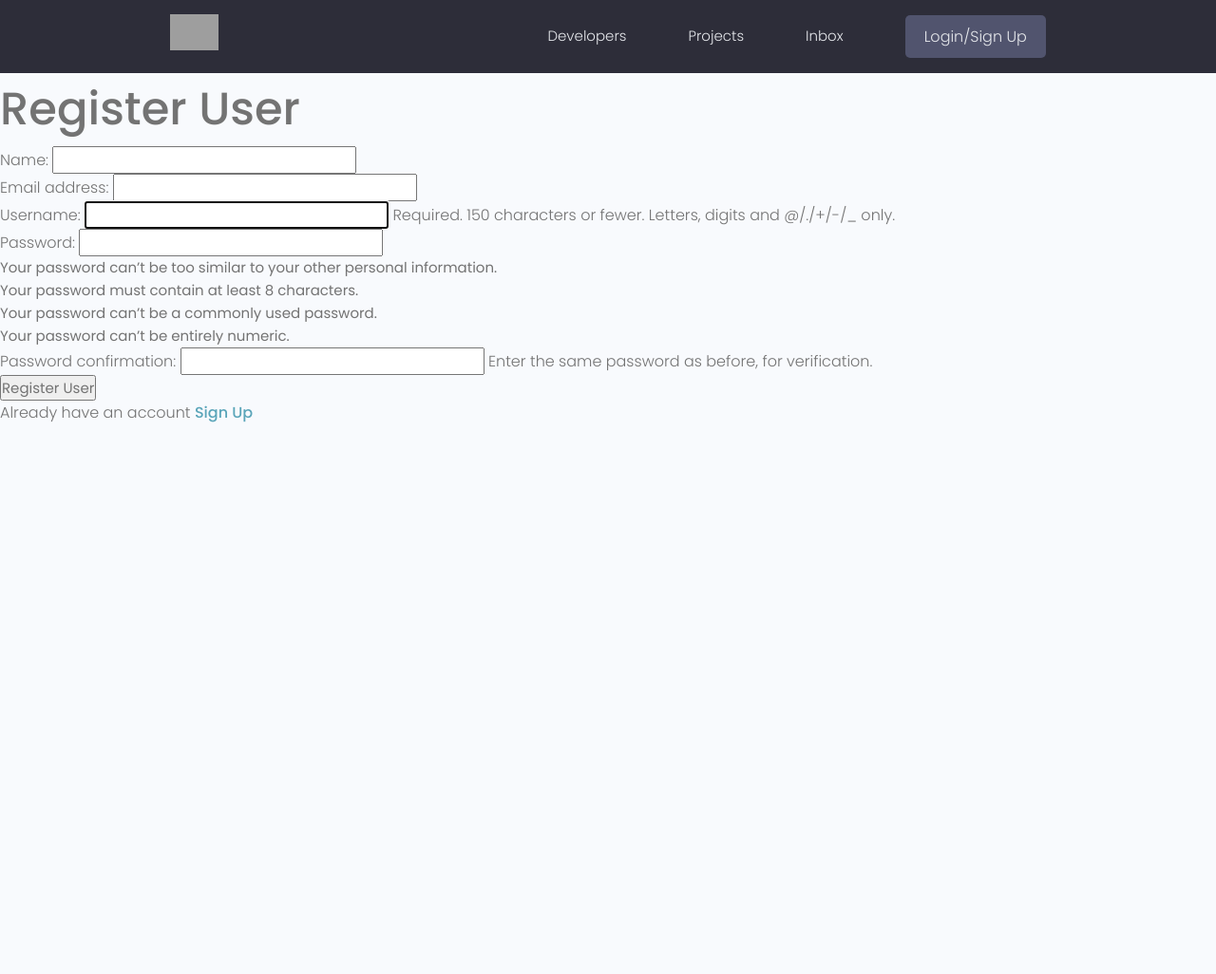
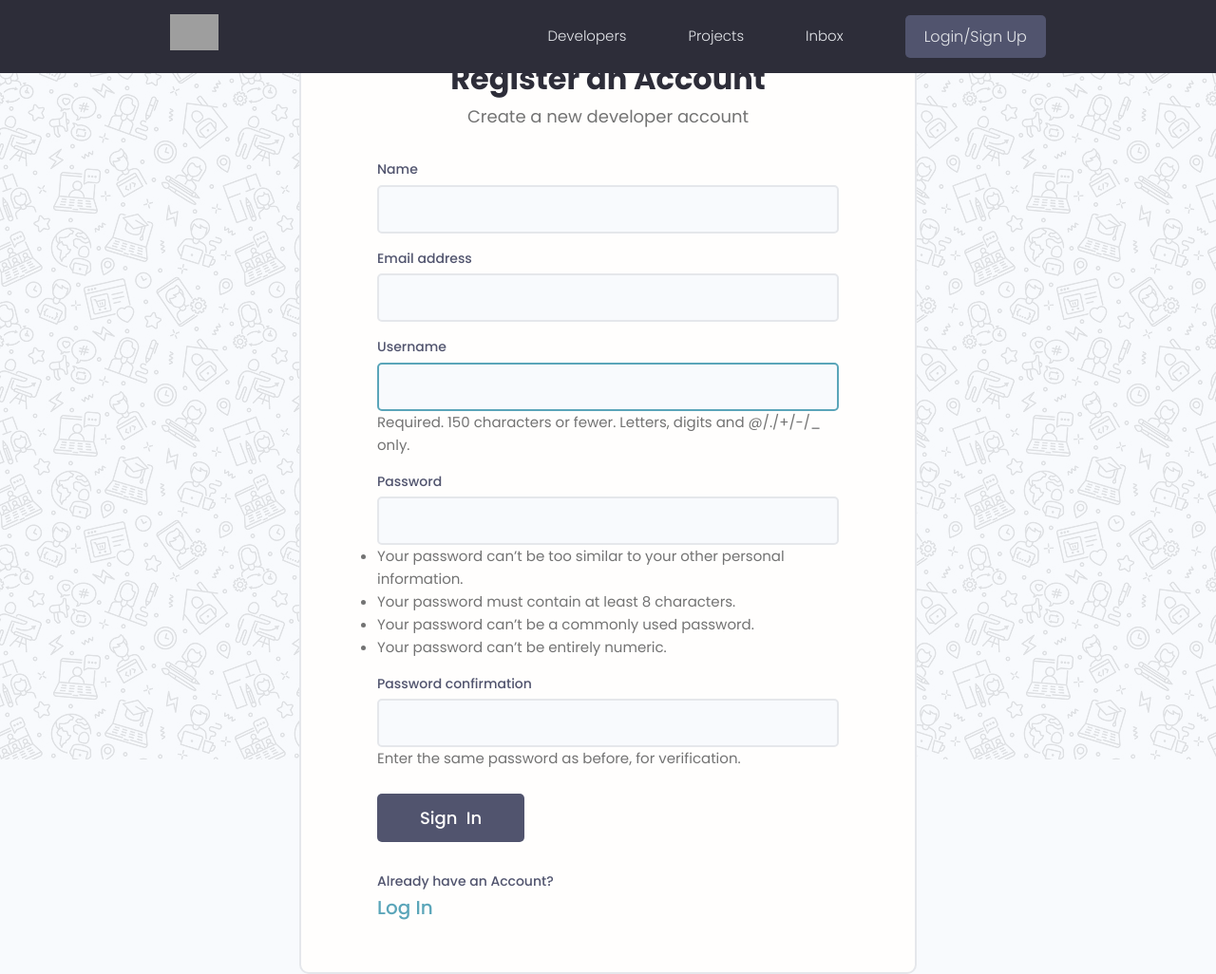
Before and after one commit to safaet/devsearch, a Django app: page /register/ in a window 1280 px wide. Shown: the whole page at 95% size. Before the commit the page ends 445 px from the top, so only its background shows below. Run offline with Django 4.2, Linux system fonts and the light colour scheme; some libraries are stand-ins or nearby versions; grey boxes are pictures that could not be loaded.

Commit message:
Styling Login_Register Page

```diff
--- a/static/uikit/app.js
+++ b/static/uikit/app.js
@@ -2,3 +2,14 @@
 document.addEventListener('DOMContentLoaded', function () {
   hljs.highlightAll();
 });
+
+
+let alertWrapper = document.querySelector('.alert')
+let alertClose = document.querySelector('.alert__close')
+
+if(alertWrapper) {
+  console.log('Alert Wrapper cliked')
+  alertClose.addEventListener('click', () =>
+     alertWrapper.style.display = 'none'
+     )
+}
--- a/templates/main.html
+++ b/templates/main.html
@@ -23,17 +23,32 @@
 <body>
     {% include 'navbar.html' %}
 
-    {% if messages %}
+    <!-- {% if messages %}
     <ul class="messages">
         {% for message in messages %}
         <li{% if message.tags %} class="{{message.tags}}" {% endif %}>{{ message }}</li>
            {% endfor %}
     </ul>
+    {% endif %} -->
+
+    {% if messages %}
+
+    {% for message in messages %}
+        <div class="alert alert--{{message.tags}}">
+          <p class="alert__message">{{message}}</p>
+          <button class="alert_close">x</button>
+        </div>
+
+    {% endfor %}
+
     {% endif %}
+
+
 
     {% block content %}
 
     {% endblock content %}
 
 </body>
+<script src="{% static 'uikit/app.js' %}" ></script>
 </html>
--- a/users/forms.py
+++ b/users/forms.py
@@ -9,3 +9,10 @@ class CustomUserCreationForm(UserCreationForm):
         labels = {
             'first_name': 'Name',
         }
+
+
+    def __init__(self, *args, **kwargs):
+        super(CustomUserCreationForm, self).__init__(*args, **kwargs)
+
+        for name, field in self.fields.items():
+            field.widget.attrs.update({'class': 'input'})
--- a/users/templates/users/login_register.html
+++ b/users/templates/users/login_register.html
@@ -1,29 +1,109 @@
 {% extends 'main.html' %}
-
+{% load static %}
 {% block content %}
 
 
 {% if page == 'register' %}
 
-<h1>Register User</h1>
 
-<form method="POST" action="{% url 'register' %}">
- {% csrf_token %}
-  {{form.as_p}}
- <input type="submit" value="Register User" />
-</form>
+<div class="auth">
+  <div class="card">
+    <div class="auth__header text-center">
+      <a href="/">
+        <img src="{% static 'images/icon.svg' %}" alt="icon" />
+      </a>
+      <h3>Register an Account</h3>
+      <p>Create a new developer account</p>
+    </div>
 
-<p>Already have an account <a href="{% url 'login' %}">Sign Up</a></p>
+    <form amethod="POST" action="{% url 'register' %}" class="form auth__form">
+      {% csrf_token %}
+
+      {% for field in form %}
+      <div class="form__field">
+        <label for="formInput#text">{{field.label}}</label>
+        {{field}}
+
+        {% if field.help_text %}
+        <small>{{field.help_text}}</small>
+        {% endif %}
+
+        {% for error in field.errors %}
+        <p style="color: red;">{{error}}</p>
+        {% endfor %}
+
+
+      </div>
+
+      {% endfor %}
+
+      <div class="auth__actions">
+        <input class="btn btn--sub btn--lg" type="submit" value="Sign  In" />
+      </div>
+    </form>
+    <div class="auth__alternative">
+      <p>Already have an Account?</p>
+      <a href="{% url 'login' %}">Log In</a>
+    </div>
+  </div>
+</div>
+
+
 
 {% else %}
-<form action="{% url 'login' %}" method="POST">
-    {% csrf_token %}
-    <input type="text" name="username" placeholder="Username"/>
-    <input type="password" name="password" placeholder="Enter password"/>
-    <input type="submit" value="login" />
 
-    <p>Don't have an account <a href="{% url 'register' %}">Sign Up</a></p>
-</form>
+<div class="auth">
+
+    <div class="card">
+
+      <div class="auth__header text-center">
+        <a href="/">
+          <img src="{% static 'images/icon.svg' %}" alt="icon" />
+        </a>
+        <h3>Account Login</h3>
+        <p>Hello Developer, Welcome Back!</p>
+      </div>
+
+      <form action="{% url 'login' %}" method="POST" class="form auth__form">
+        {% csrf_token %}
+        <!-- Input:Username -->
+        <div class="form__field">
+          <label for="formInput#text">Username: </label>
+          <input
+            class="input input--text"
+            id="formInput#text"
+            type="text"
+            name="username"
+            placeholder="Enter your username..."
+          />
+        </div>
+
+        <!-- Input:Password -->
+        <div class="form__field">
+          <label for="formInput#password">Password: </label>
+          <input
+            class="input input--password"
+            id="formInput#passowrd"
+            type="password"
+            name="password"
+            placeholder="••••••••"
+          />
+        </div>
+        <div class="auth__actions">
+          <input class="btn btn--sub btn--lg" type="submit" value="Log In" />
+          <a href="forgetpassword.html">Forget Password?</a>
+        </div>
+      </form>
+
+      <div class="auth__alternative">
+        <p>Don’t have an Account?</p>
+        <a href="{% url 'register' %}">Sign Up</a>
+      </div>
+    </div>
+  </div>
+
+
+
 {% endif %}
 
 
--- a/users/views.py
+++ b/users/views.py
@@ -36,7 +36,7 @@ def loginUser(request):
 
 def logoutUser(request):
     logout(request)
-    messages.error(request, 'User was logged out!')
+    messages.info(request, 'User was logged out!')
     return redirect('login')
 
 def registerUser(request):
@@ -56,7 +56,8 @@ def registerUser(request):
             return redirect('profiles')
 
         else:
-            messages.success(request, 'An error has occurred during registration')
+            messages.success(
+                request, 'An error has occurred during registration')
 
 
     context = {'page': page, 'form': form}
```
Also changed, not shown: templates/login.html (added, +58 -0 lines), templates/signup.html (added, +91 -0 lines), db.sqlite3, static/images/icon.svg (added), static/images/pattern.jpg (added).
